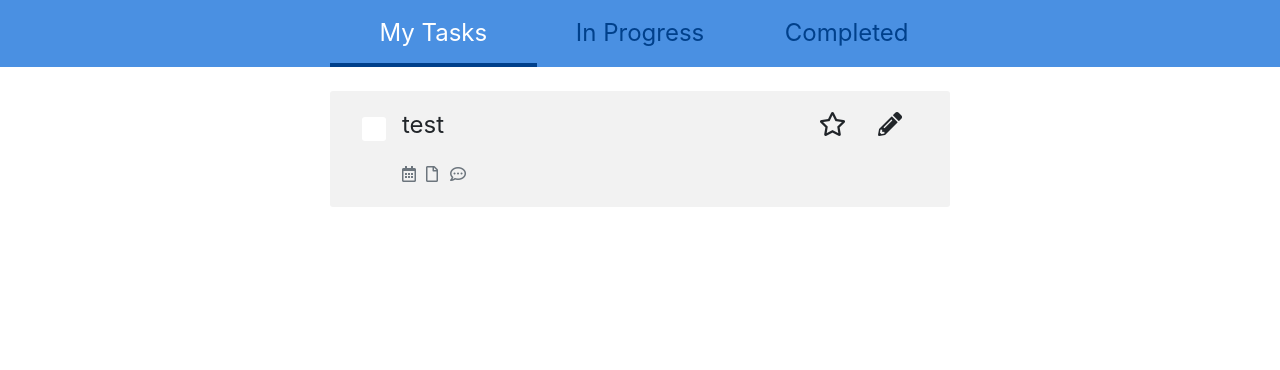
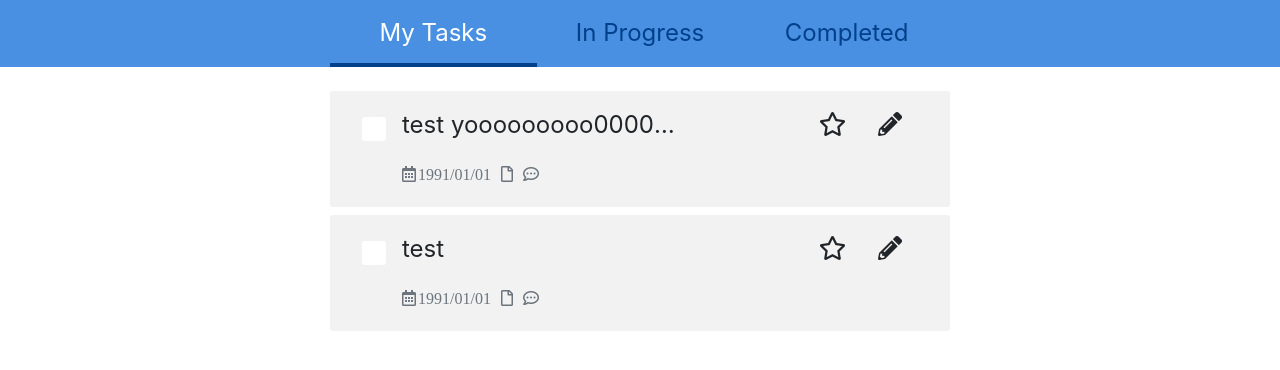
Before and after one commit to zondatw/vue-todolist, a Vue app: page / in a window 1280 px wide. Shown: the top 370 px of the page. Built offline with nearby package versions, Linux system fonts and the light colour scheme.

Commit message:
Add scss of todo title overflow

```diff
--- a/src/App.vue
+++ b/src/App.vue
@@ -19,6 +19,33 @@
             </div>
             <!-- title -->
             <div class="todo-title">
+              <span>test yooooooooo000000000000</span>
+            </div>
+            <!-- star and edit button -->
+            <div class="todo-control">
+              <i class="far fa-star"></i>
+              <i class="fas fa-pencil-alt"></i>
+            </div>
+          </div>
+          <div class="todo-body">
+
+          </div>
+          <div class="todo-footer text-secondary">
+            <!-- date and icon of file and message -->
+            <i class="far fa-calendar-alt todo-icon"><span>1991/01/01</span></i>
+            <i class="far fa-file todo-icon"></i>
+            <i class="far fa-comment-dots todo-icon"></i>
+          </div>
+        </div>
+        <div class="todo-item">
+          <div class="todo-header">
+            <!-- checkbox -->
+            <div class="todo-check">
+              <input type="checkbox" id="checkboxTest2">
+              <label for="checkboxTest2"></label>
+            </div>
+            <!-- title -->
+            <div class="todo-title">
               <span>test</span>
             </div>
             <!-- star and edit button -->
@@ -32,7 +59,7 @@
           </div>
           <div class="todo-footer text-secondary">
             <!-- date and icon of file and message -->
-            <i class="far fa-calendar-alt todo-icon"></i>
+            <i class="far fa-calendar-alt todo-icon"><span>1991/01/01</span></i>
             <i class="far fa-file todo-icon"></i>
             <i class="far fa-comment-dots todo-icon"></i>
           </div>
--- a/src/assets/components/_todo-item.scss
+++ b/src/assets/components/_todo-item.scss
@@ -4,6 +4,7 @@
   background-color: #F2F2F2;
   border-radius: 3px;
   position: relative;
+  margin-top: 8px;
 
   // first level
   .todo-header {
@@ -73,8 +74,14 @@
     font-size: 1.5rem;
 
     span {
+      display: block;
       position: relative;
+      left: 0px;
       top: -8px;
+      width: 70%;
+      white-space: nowrap;
+      overflow: hidden;
+      text-overflow: ellipsis;
     }
   }
 
@@ -90,6 +97,10 @@
   }
 
   .todo-icon {
-    width: 24px;
+    margin-right: 10px;
+
+    span {
+      margin-left: 2px;
+    }
   }
 }
```
